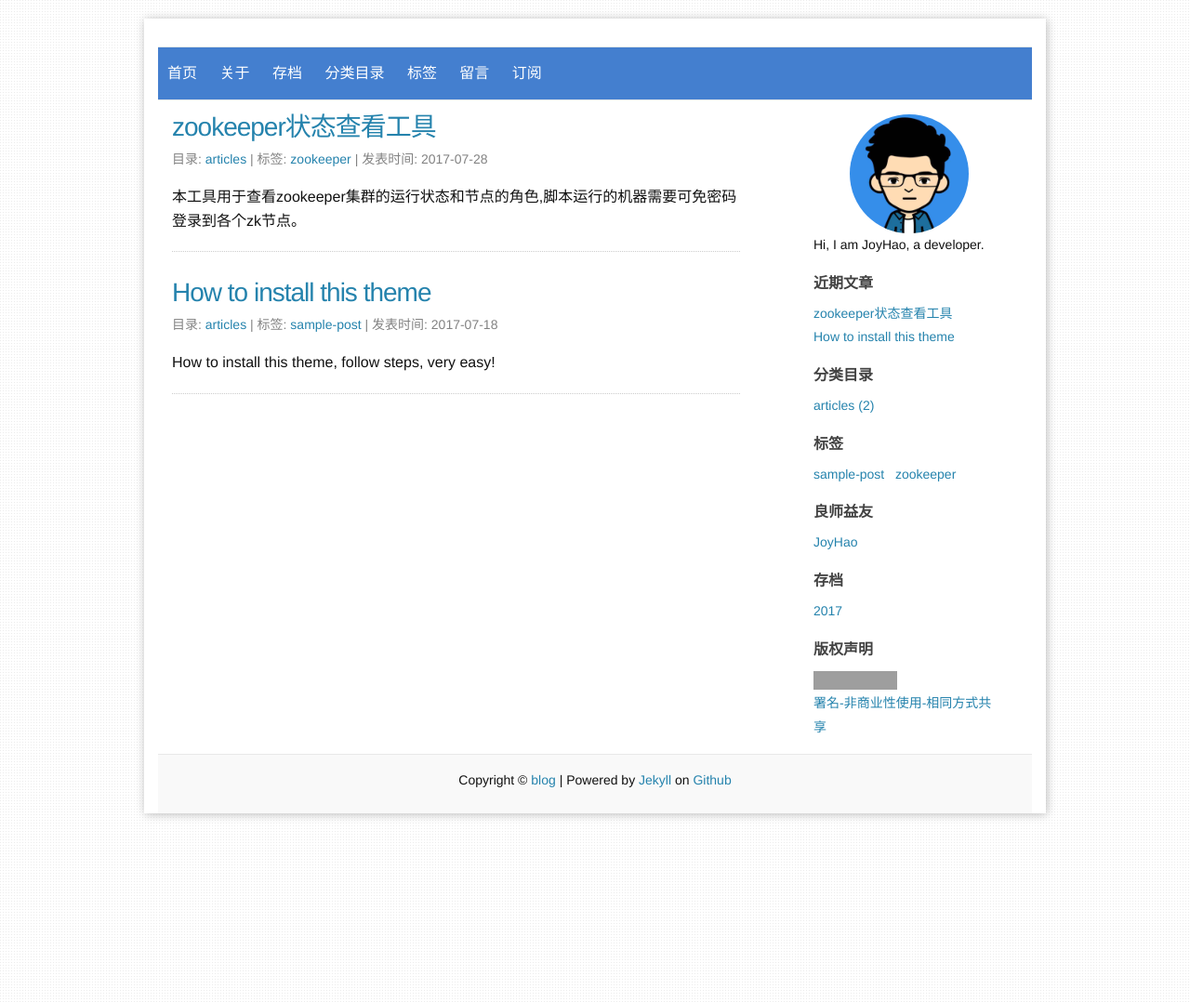
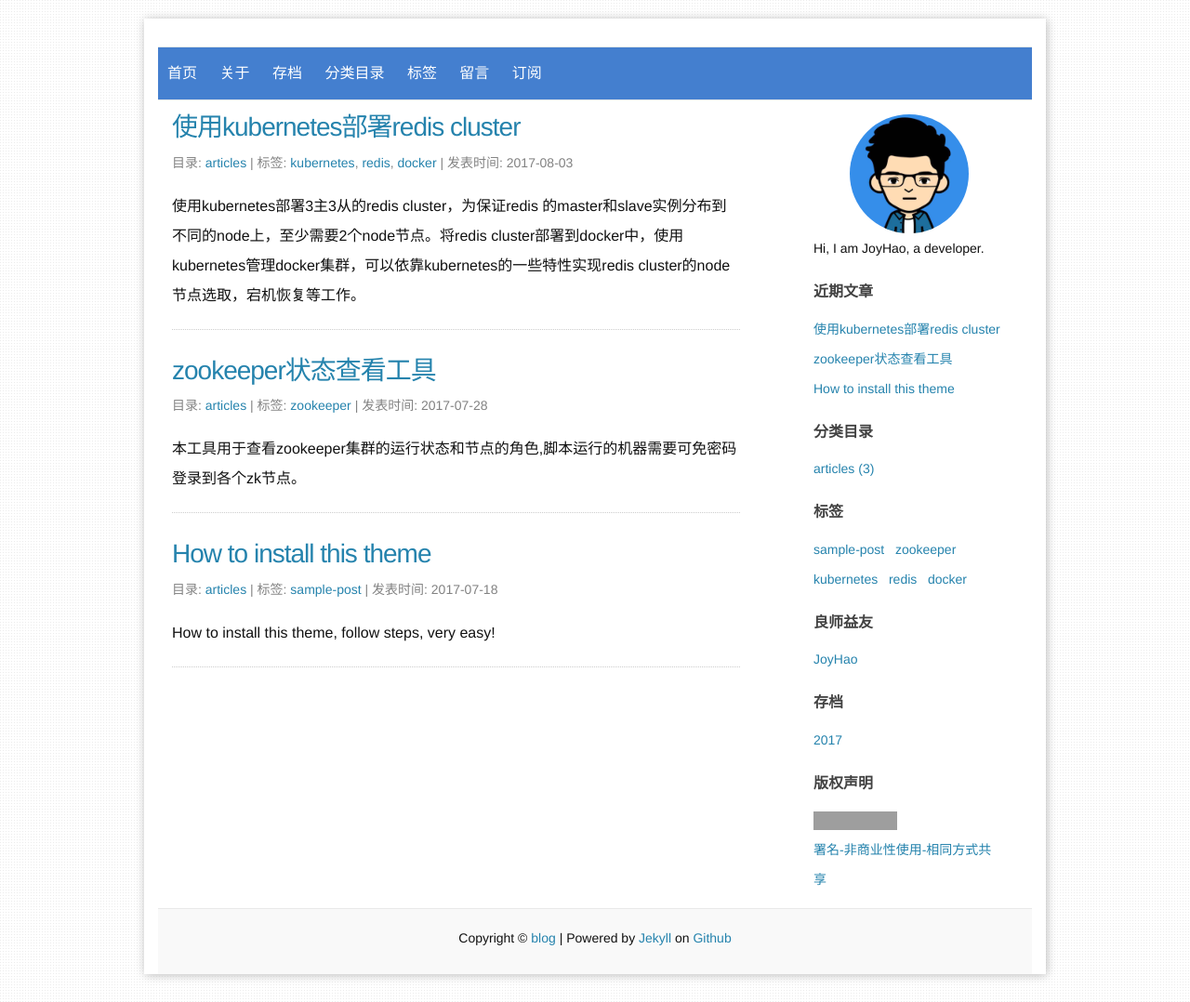
Before and after one commit to NurHier/joyhao, a Jekyll site: the page built from index.html, in a window 1280 px wide. Shown: the whole page at 93% size. Built offline with Jekyll 4.4.1, drawn with Linux system fonts in a browser that asks for light colours; nearby versions of some CDN libraries; the list of posts is cut into pages by our own code; part of the change alters nothing that is shown; grey boxes are pictures that could not be loaded.

Commit message:
add redis cluster for k8s

````diff
--- /dev/null
+++ b/_posts/2017-08-03-kubernetes-deploy-redis-cluster.md
@@ -0,0 +1,179 @@
+---
+layout: post
+title: 使用kubernetes部署redis cluster
+categories: articles
+tags: [kubernetes,redis,docker]
+comments: true
+description: 使用kubernetes部署3主3从的redis cluster，为保证redis 的master和slave实例分布到不同的node上，至少需要2个node节点。将redis cluster部署到docker中，使用kubernetes管理docker集群，可以依靠kubernetes的一些特性实现redis cluster的node节点选取，宕机恢复等工作。
+---
+
+### 介绍
+使用kubernetes部署3主3从的redis cluster，为保证redis 的master和slave实例分布到不同的node上，至少需要2个node节点。
+
+### 部署方案
+将redis cluster部署到docker中，使用kubernetes管理docker集群，可以依靠kubernetes的一些特性实现redis cluster的node节点选取，宕机恢复等工作。
+
+kubernetes：
+1. 使用kubernetes 的ReplicaSet类型，此类型为ReplicationController的升级版，更好的支持selector，且当redis cluster 扩容缩容时修改RS配置后相应的pod不会重启导致redis实例异常
+2. 创建2个pod副本，2个副本分布作为master和slave。使用kubernetes的pod反亲和性将2个副本部署到不同node上。
+3. 使用环境变量配置redis实例需要的port、maxmemory、requirepass等信息，并可以写入到docker容器中，使redis.conf生效
+5. kubernetes中限制docker容器的cpu和内存
+6. redis cluster规范中建议使用docker host网络模式，网络损耗小，且易于管理
+7. 由于redis可持久化，所以实例的持久化文件需要通过hostPath方式挂载到docker的宿主机上，以便用于恢复
+
+docker：
+1. docker镜像中打包 redis server
+2. 在docker容器中使用[dockerize](https://github.com/jwilder/dockerize)生成redis.conf文件
+
+
+### 部署流程
+
+#### 1. 部署环境和版本
+
+| node ip            | 用途                  |
+| :-------:     | :--------: |
+| 10.10.0.1   | kubernetes master |
+| 10.10.0.2   | kubernetes proxy  |
+
+ | server| version|
+| :-----| :-------: |
+| docker | 1.12.3 |
+| kubernetes | 1.6.4 |
+| redis | 3.2.9 |
+
+#### 2. 制作docker镜像
+
+编写dockerfile，其中使用 dockerize插件通过redis.tmpl模板生成redis.conf配置文件
+```yaml
+FROM centos:7
+MAINTAINER The centos project for redis
+ENV REDIS_VERSION 3.2.9
+COPY dockerize /usr/local/bin/
+COPY redis.tmpl /opt/
+COPY redis-3.2.9 /opt/redis-3.2.9
+RUN mkdir -p /opt/data
+```
+redis.tmpl
+
+执行docker命令构建镜像
+```
+docker build -t centos/redis-cluster .
+```
+#### 3. 创建redis cluster pod
+
+需要创建3组RS，端口分别为7000,7001,7002
+创建命令
+```
+kubectl create -f redis-cluster.yaml
+```
+redis-cluster.yaml文件
+```yaml
+apiVersion: extensions/v1beta1
+kind: ReplicaSet
+metadata:
+  name: redis-7000
+  annotations:
+    description: "redis cluster service"
+    clusterId: "7000"
+spec:
+  replicas: 2
+  template:
+    metadata:
+      labels:
+        app: redis
+        name: redis-7000
+    spec:
+      affinity:
+        podAntiAffinity:
+          requiredDuringSchedulingIgnoredDuringExecution:
+          - labelSelector:
+              matchExpressions:
+              - key: name
+                operator: In
+                values:
+                - redis-7000
+            topologyKey: kubernetes.io/hostname
+      hostNetwork: true
+      containers:
+      - image: centos/redis-cluster:latest
+        name: redis-cluster
+        imagePullPolicy: Never
+        env:
+        - name: CLUSTER_ID
+          value: "7000"
+        - name: REDIS_PORT
+          value: "7000"
+        - name: REDIS_MAXMEM
+          #value: "3221225472"
+          valueFrom:
+            secretKeyRef:
+              name: redissecret
+              key: redismaxmem
+        - name: REDIS_PASS
+          #value: "RedisPass"
+          valueFrom:
+            secretKeyRef:
+              name: redissecret
+              key: redispass
+        command: ["/bin/bash", "-c"]
+        args: ["cd /opt/data/dump/; for i in `ls|grep -P '^$(CLUSTER_ID)'`;do name=`date +%T`;mv $i $name$i;done; dockerize -template /opt/redis.tmpl:/opt/redis-3.2.9/redis-cluster.conf /opt/redis-3.2.9/src/red
+is-server /opt/redis-3.2.9/redis-cluster.conf"]
+        resources:
+          requests:
+            cpu: 1
+            memory: 6144Mi
+        volumeMounts:
+        - mountPath: /opt/data
+          name: redis-volume
+      volumes:
+      - name: redis-volume
+        hostPath:
+          path: /opt/redisData
+
+```
+
+4. 组建redis cluster集群、分槽，并添加slave节点
+
+组建redis cluster集群
+
+```
+/home/redis-3.2.9/src/redis-cli -h 10.10.0.1 -p 7000 -a RedisPass cluster meet 10.10.0.1 7001
+/home/redis-3.2.9/src/redis-cli -h 10.10.0.1 -p 7000 -a RedisPass cluster meet 10.10.0.1 7002
+/home/redis-3.2.9/src/redis-cli -h 10.10.0.1 -p 7000 -a RedisPass cluster meet 10.10.0.2 7000
+/home/redis-3.2.9/src/redis-cli -h 10.10.0.1 -p 7000 -a RedisPass cluster meet 10.10.0.2 7001
+/home/redis-3.2.9/src/redis-cli -h 10.10.0.1 -p 7000 -a RedisPass cluster meet 10.10.0.2 7002
+
+```
+
+分槽脚本
+
+```shell
+
+#!/bin/bash
+for i in `seq 0 5461`
+do
+slot1=${slot1}" "${i}
+done
+echo ${slot1}
+/home/redis-3.2.9/src/redis-cli -h 10.10.0.1 -p 7000 -a RedisPass cluster addslots ${slot1}
+
+for a in `seq 5462 10922`
+do
+slot2=${slot2}" "${a}
+done
+echo ${slot2}
+/home/redis-3.2.9/src/redis-cli -h 10.10.0.1 -p 7001 -a RedisPass CLUSTER ADDSLOTS ${slot2}
+
+for k in `seq 10923 16383`
+do
+slot3=${slot3}" "${k}
+done
+
+/home/redis-3.2.9/src/redis-cli -h 10.10.0.1 -p 7002 -a RedisPass CLUSTER ADDSLOTS ${slot3}
+
+```
+
+### 部署中的问题
+
+1. redis cluster master故障后slave节点不能自动提升为master
+2. redis集群缩容时需要更新RS的maxmemory环境变量，更新后若容器故障重启，不会使用更新后的RS配置（delete pod 操作新配置会生效） 。解决方法：使用secret配置环境变量
--- a/_sass/_base.scss
+++ b/_sass/_base.scss
@@ -143,11 +143,11 @@ a {
   text-decoration: none;
 
   &:visited {
-    color: darken($brand-top-color, 25%);
+    color: #447fcf;
   }
 
   &:hover {
-    color: #669900; //$hover-color;
+    color: $hover-color;
     text-decoration: underline;
   }
 }
@@ -158,7 +158,7 @@ a {
   text-decoration: none;
   border-bottom: 1px dotted;
   &:visited {
-    color: darken($brand-color, 25%);
+    color: #447fcf;
   }
 
   &:hover {
@@ -195,11 +195,13 @@ blockquote{
 /**
  * Code formatting
  */
+
 pre,code {
   font-size: 15px;
   border-radius: 3px;
   background-color: $code-backgroud-color;
   color: $code-font-color;
+  font-family: Menlo,Monaco,Consolas,"Courier New",monospace;
 }
 
 code {
--- a/css/main.scss
+++ b/css/main.scss
@@ -7,7 +7,7 @@
 $base-font-family: Helvetica, Arial, "Helvetica Neue", "Hiragino Sans GB", "Microsoft YaHei", Simsun, sans-self;
 $base-font-size:   16px;
 $small-font-size:  $base-font-size * 0.875;
-$base-line-height: 1.6em;
+$base-line-height: 2em;
 
 $spacing-unit:     15px;
 
@@ -16,7 +16,7 @@ $background-color: #f9f9f0;
 $background-image: url(/images/subtle_dots.png);
 $brand-color:      #2a7ae2;
 $brand-top-color:  #2583ad;
-$hover-color:      #DD1144;
+$hover-color:      #f05f70;
 
 $grey-color:       #828282;
 $grey-color-light: lighten($grey-color, 40%);
````
